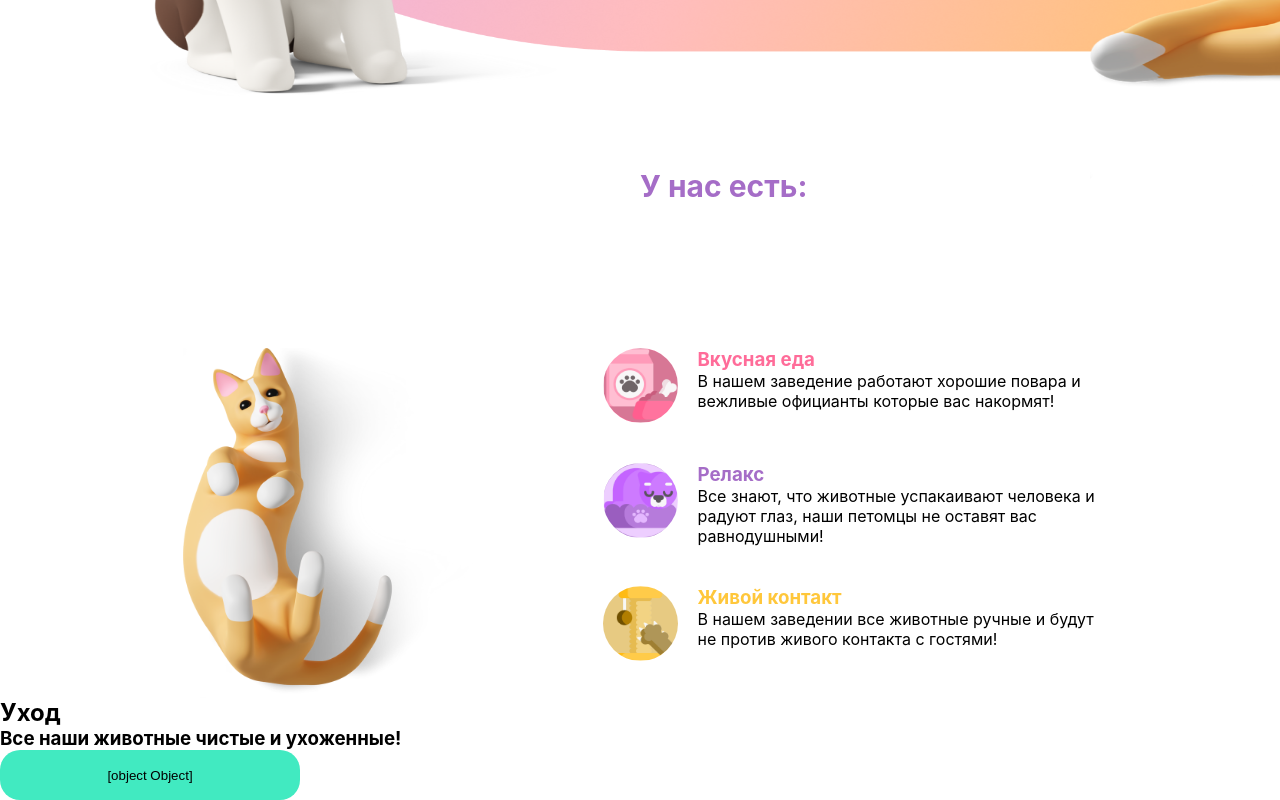
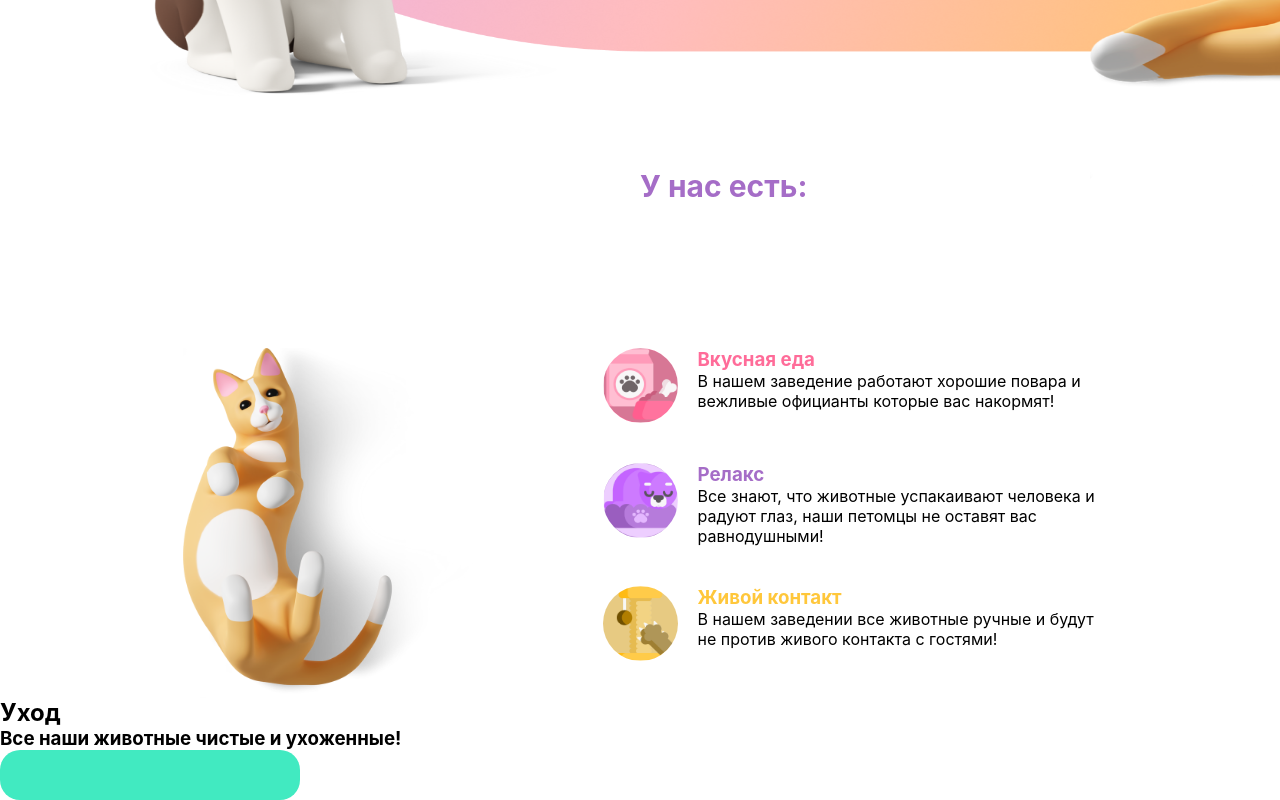
Before and after one commit to jhantai/stray_kids.muhehehe, a React (Create React App) app: page / in a window 1280 px wide. Shown: the part 532-1332 px from the top of the page. Built offline with nearby package versions, Linux system fonts and the light colour scheme.

Commit message:
add css var

```diff
--- a/src/components/button/Button.jsx
+++ b/src/components/button/Button.jsx
@@ -2,12 +2,12 @@ import React from 'react';
 import './Button.css'
 //
 const Button = (color, value) => {
-    console.log(color)
+    console.log(value)
     return (
         <input
             className={'button'}
             style={{background: `${color.color}`}}
-            value={value}
+            value={value.value}
             type={'button'} />
     );
 }
--- a/src/modules/Grooming/Grooming.jsx
+++ b/src/modules/Grooming/Grooming.jsx
@@ -14,7 +14,7 @@ function Grooming(props) {
                     <p></p>
                     <Button
                         color = '#41EAC1'
-                        value ={`#{CallIcon}`}
+                        value = "dd"
                     />
                 </div>
             </div>
```
